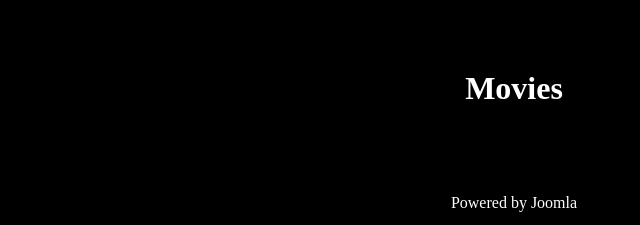
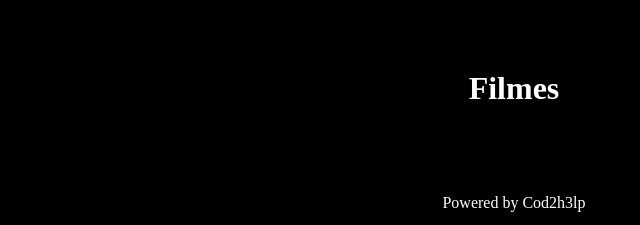
Before and after one commit to defalt0x00/Tirc, a plain HTML site: page Tirc/index2.html in a window 1280 px wide. Shown: the part 1396-1621 px from the top of the page, 126-766 px from the left. Drawn offline with Linux system fonts and the light colour scheme.

Commit message:
Update index2.html

```diff
--- a/Tirc/index2.html
+++ b/Tirc/index2.html
@@ -41,12 +41,12 @@ p {
 
 <br></br>
 
-<h1>Movies</h1>
+<h1>Filmes</h1>
 
  <a href="index2.html" style="text-decoration:none" target="Player"><img src="https://encrypted-tbn1.gstatic.com/images?q=tbn:ANd9GcSenLKrbjlqPHJ1hNLG6uKZ0afAMzwNFf6-O4hFbO9k2WTC9hQ-Hg" alt="Record ao vivo" title="Rede Record online" width="50" height="50" border="0"/><b><font color="#000000" face="Tahoma, Geneva, sans-serif" style="font-size:12pt"></font></b></a>
 
 </body>
 <footer>
-<p> Powered by Joomla </p>
+<p> Powered by Cod2h3lp </p>
 </footer>
 </html>
```
